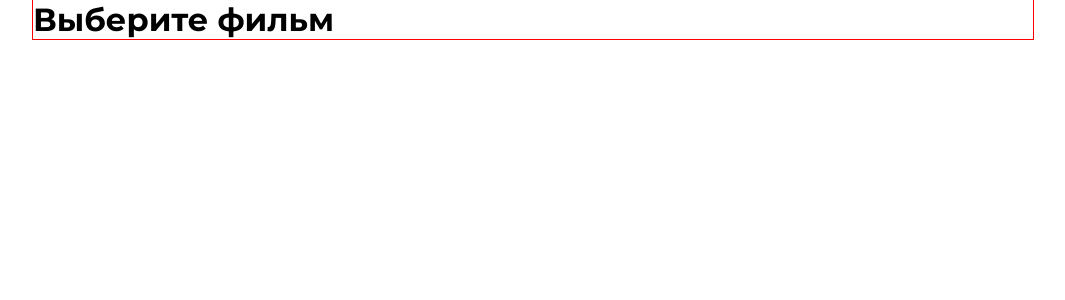
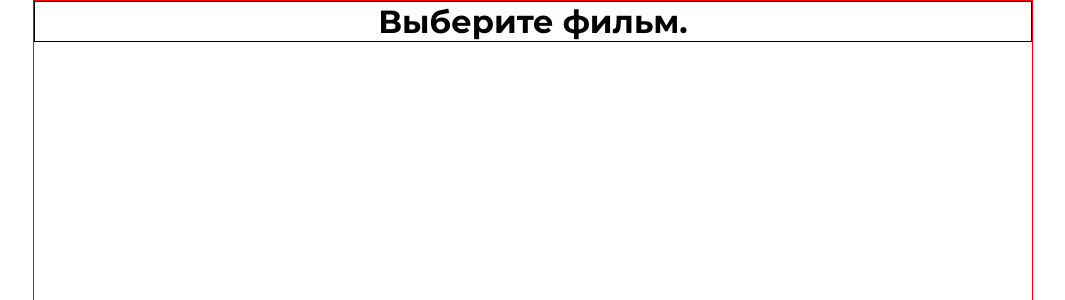
Before and after one commit to mariagryp/cinema, a React (Create React App) app: page / in a window 1280 px wide. Shown: the top 300 px of the page, without its empty margins (107-1172 px from the left). Built offline with nearby package versions, Linux system fonts and the light colour scheme.

Commit message:
drafts: components, styles, pages

```diff
--- a/src/App.module.scss
+++ b/src/App.module.scss
@@ -1,5 +1,6 @@
-.app {
+.App {
   width: 100vw;
   max-width: 1000px;
-  outline: 1px solid red;
+  min-height: 100vh;
+  border: 1px solid red;
 }
--- a/src/App.tsx
+++ b/src/App.tsx
@@ -1,11 +1,11 @@
-import MainPage from "./pages/MainPage/MainPage";
-import style from'./App.module.scss';
+import { MainPage } from "./pages/MainPage";
+import style from "./App.module.scss";
 
 interface AppProps {}
 
 export const App = () => {
   return (
-    <div className={style.app}>
+    <div className={style.App}>
       <MainPage />
     </div>
   );
--- /dev/null
+++ b/src/components/title/index.ts
@@ -0,0 +1 @@
+export { Title } from "./Title";
--- a/src/index.tsx
+++ b/src/index.tsx
@@ -1,6 +1,6 @@
 import React from "react";
 import ReactDOM from "react-dom/client";
-import "./index.scss";
+import "./styles/global.scss";
 import { App } from "./App";
 
 const root = ReactDOM.createRoot(
@@ -8,6 +8,6 @@ const root = ReactDOM.createRoot(
 );
 root.render(
   <React.StrictMode>
-    <App/>
+    <App />
   </React.StrictMode>
 );
--- /dev/null
+++ b/src/pages/MainPage/MainPage.module.scss
@@ -0,0 +1,5 @@
+.MainPage {
+  display: grid;
+  justify-items: center;
+  border: 1px solid black;
+}
--- a/src/pages/MainPage/MainPage.tsx
+++ b/src/pages/MainPage/MainPage.tsx
@@ -1,11 +1,10 @@
+import { Title } from "../../components/title";
+import style from "./MainPage.module.scss";
 
-
-const MainPage = () => {
+export const MainPage = () => {
   return (
-    <div>
-      <h1>Выберите фильм</h1>
+    <div className={style.MainPage}>
+    <Title>Выберите фильм.</Title>
     </div>
-  )
-}
-
-export default MainPage
+  );
+};
--- /dev/null
+++ b/src/pages/MainPage/index.ts
@@ -0,0 +1 @@
+export { MainPage } from "./MainPage";
```
Also changed, not shown: src/components/title/Title.tsx (added, +7 -0 lines), tsconfig.json (+2 -8 lines), src/styles/global.scss (renamed from src/index.scss).
